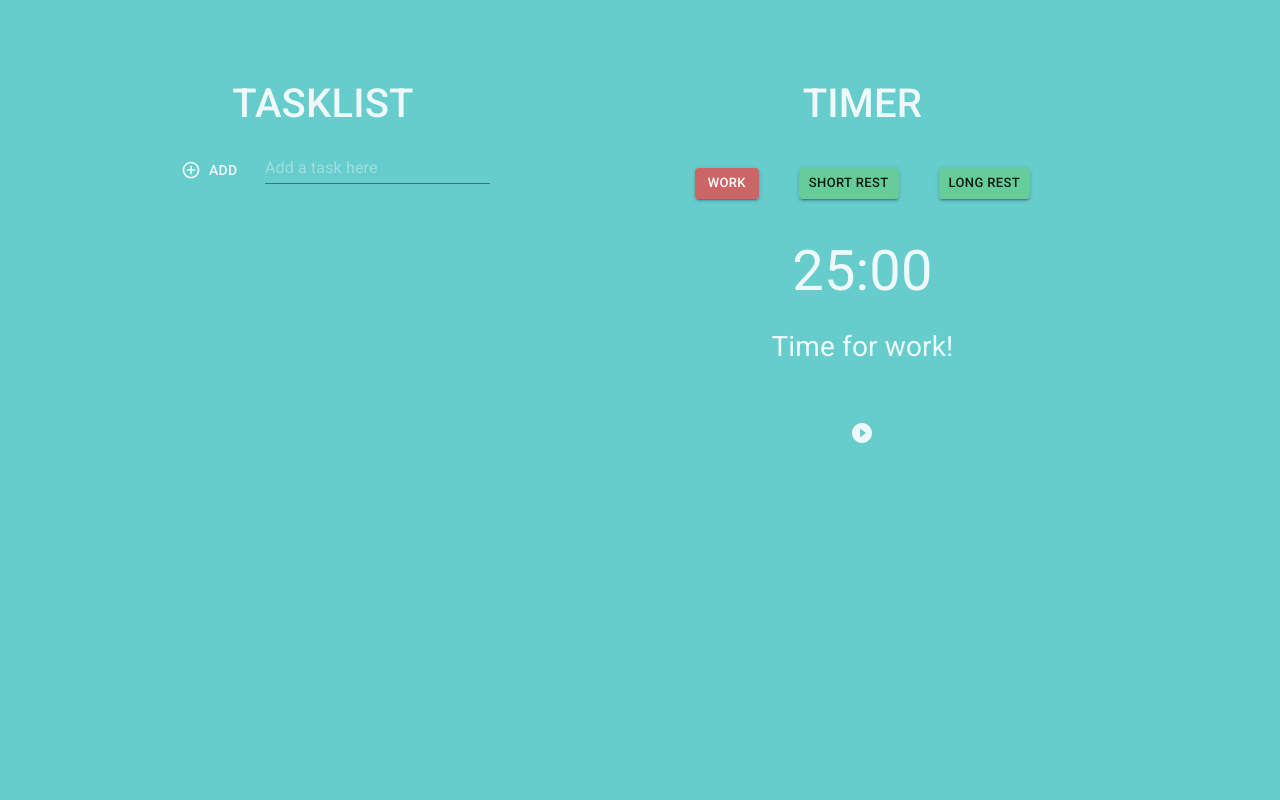
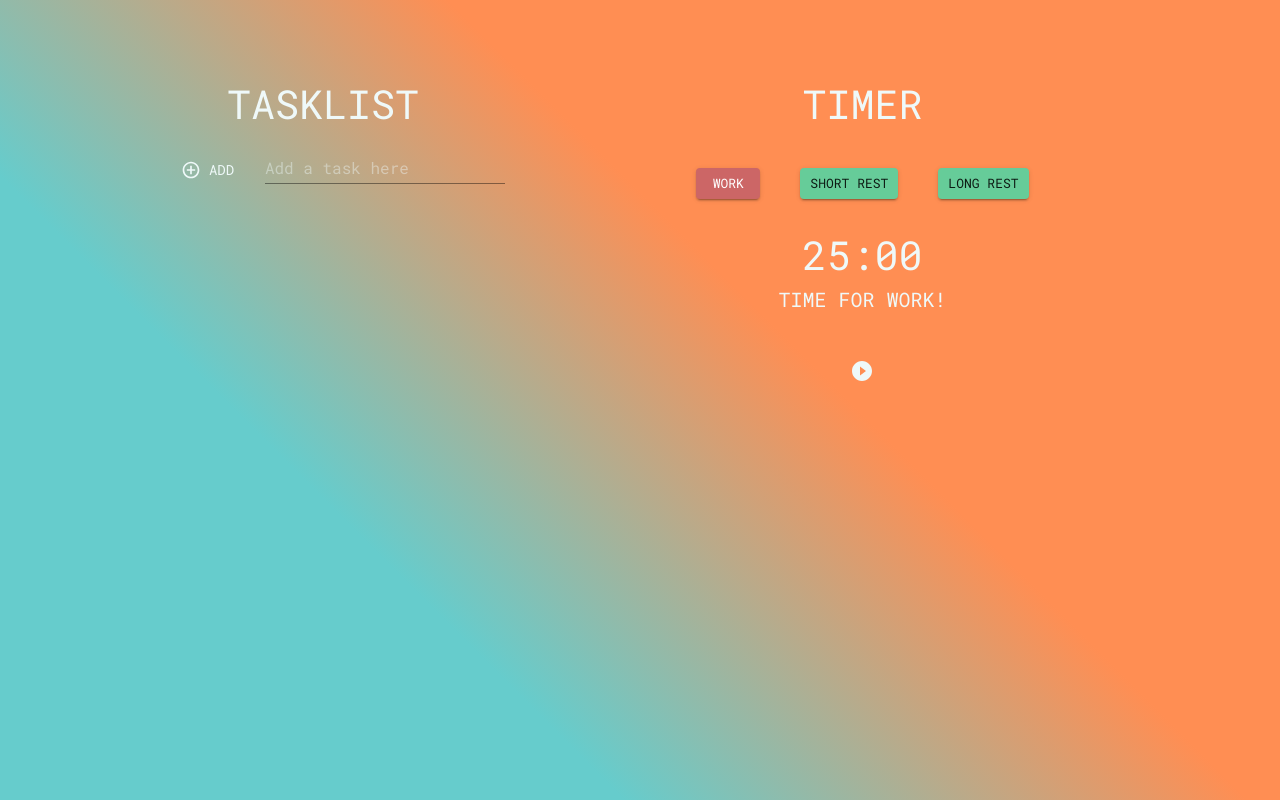
Before and after one commit to lucky-fruit/schedulator, a React (Create React App) app: page / in a window 1280 px wide. Built offline with nearby package versions, Linux system fonts and the light colour scheme.

Commit message:
Ready for Deployment

```diff
--- a/public/index.html
+++ b/public/index.html
@@ -8,7 +8,11 @@
   <meta name="theme-color" content="#000000" />
   <meta name="description" content="Tasklist and Timer React PWA" />
   <link rel="apple-touch-icon" href="./images/maskable_icon_x48.png" />
+  <link rel="preconnect" href="https://fonts.googleapis.com">
+<link rel="preconnect" href="https://fonts.gstatic.com" crossorigin>
+  <link href="https://fonts.googleapis.com/css2?family=Roboto+Mono&display=swap" rel="stylesheet">
   <link rel="stylesheet" href="https://fonts.googleapis.com/css?family=Roboto:300,400,500,700&display=swap" />
+<link href="https://fonts.googleapis.com/css2?family=Montserrat:wght@400;600&family=Roboto+Mono&display=swap" rel="stylesheet">
   <!--
       manifest.json provides metadata used when your web app is installed on a
       user's mobile device or desktop. See https://developers.google.com/web/fundamentals/web-app-manifest/
--- a/src/App.js
+++ b/src/App.js
@@ -12,6 +12,20 @@ import { MuiThemeProvider, createMuiTheme } from '@material-ui/core'
 import CssBaseline from '@material-ui/core/CssBaseline';
 
 const theme = createMuiTheme({
+  overrides: {
+    MuiCssBaseline: {
+      '@global': {
+        body: {
+          background: 'linear-gradient(45deg, #66cccc 30%, #ff8e53 60%)',
+           backgroundRepeat: "no-repeat",
+           backgroundAttachment: "fixed",
+        },
+      },
+    },
+  },
+  typography :{
+    fontFamily: "Roboto Mono, Montserrat, Roboto",
+  },
   palette: {
     primary: {
       main: "#66cc99"
@@ -19,15 +33,14 @@ const theme = createMuiTheme({
     secondary: {
       main: "#cc6666"
     },
-    background: {
-      default: "#66cccc"
-    },
     text: {
       primary: "#eff9f9",
-      secondary: "#cecbcb"
+      secondary: "#cecbcb",
     },
   }
 });
+
+
 
 class App extends Component {
 
--- a/src/components/Controls.js
+++ b/src/components/Controls.js
@@ -10,14 +10,14 @@ const Controls = ({ start, reset, pause, status }) => (
     <div className="controls">
 
         {!status && (
-            <Button onClick={start} className="start" variant="text">
+            <Button onClick={start} className="start" variant="text" size="large">
                 <PlayCircleFilledOutlinedIcon />
             </Button>
         )}
 
 
         {status === 'DONE' && (
-            <Button onClick={start} className="start" variant="text">
+            <Button onClick={start} className="start" variant="text" size="large">
                 <ReplayOutlinedIcon />
             </Button>
         )}
@@ -26,10 +26,10 @@ const Controls = ({ start, reset, pause, status }) => (
             <Grid item>
                 {(status === 'PAUSED' || status === 'ONGOING') && (
                     <div>
-                        <Button onClick={pause} className={status === 'PAUSED' ? 'resume' : 'pause'} variant="text">
+                        <Button onClick={pause} className={status === 'PAUSED' ? 'resume' : 'pause'} variant="text" size="large">
                             {(status === 'paused') ? <PlayCircleFilledOutlinedIcon /> : <PauseCircleFilledOutlinedIcon />}
                         </Button>
-                        <Button onClick={reset} className='reset' variant="text">
+                        <Button onClick={reset} className='reset' variant="text" size="large">
                             <ReplayOutlinedIcon />
                         </Button>
                     </div>
--- a/src/components/Task.js
+++ b/src/components/Task.js
@@ -18,6 +18,8 @@ const useStyles = makeStyles((theme) => ({
         width: '25ch',
     },
 }));
+
+
 
 function Task() {
     const classes = useStyles();
--- a/src/components/TimeDisplay.css
+++ /dev/null
@@ -1,7 +0,0 @@
-#timer {
-    font-size: 400%;
-}
-
-#display {
-    font-size: 200%
-}
--- a/src/components/TimeDisplay.js
+++ b/src/components/TimeDisplay.js
@@ -1,5 +1,4 @@
 import React from 'react'
-import './TimeDisplay.css';
 import Grid from '@material-ui/core/Grid';
 
 const TimeDisplay = ({ time, status, selected }) => {
@@ -16,7 +15,7 @@ const TimeDisplay = ({ time, status, selected }) => {
         if (status) {
             return `${name} IS ${status}`
         } else {
-            return (name === 'WORK' ? `Time for work!` : `Time for a break!`)
+            return (name === 'WORK' ? `TIME FOR WORK!` : `TIME FOR A BREAK`)
         }
     }
 
@@ -24,9 +23,9 @@ const TimeDisplay = ({ time, status, selected }) => {
         <div className="time-display">
             <Grid container direction="column-reverse" alignItems="center">
                 <Grid item>
-                    <p id="display">{formatDisplay(selected.name, status)}</p>
+                    <h5>{formatDisplay(selected.name, status)}</h5>
                 </Grid><Grid item>
-                    <p id="timer">{formatTime(time)}</p>
+                    <h1>{formatTime(time)}</h1>
                 </Grid>
             </Grid>
         </div>
```
